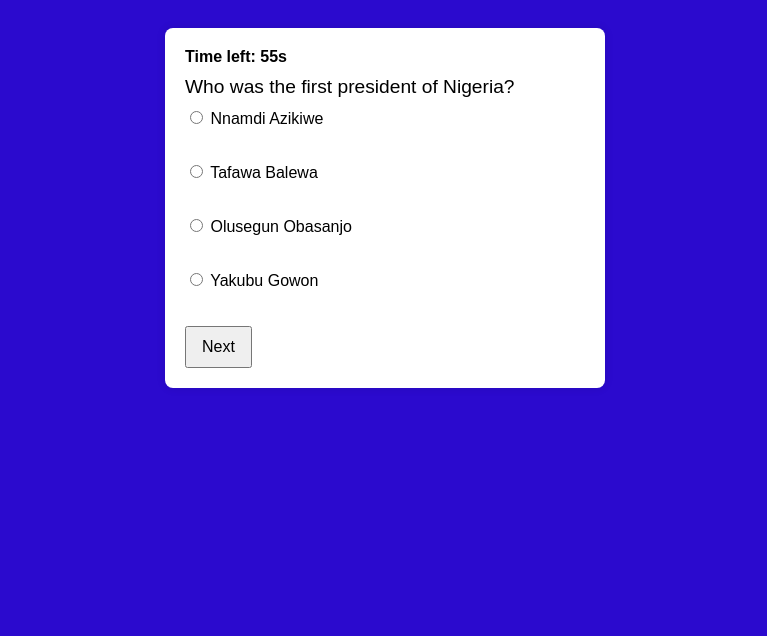
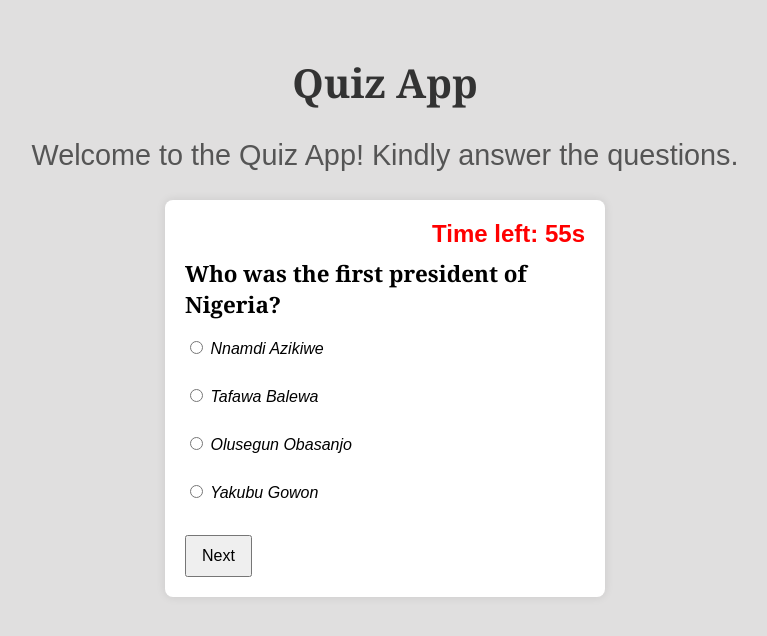
Before and after one commit to rareprince/Quiz-app, a plain HTML site: page index.html in a window 1280 px wide. Shown: the whole page, without its empty margins (255-1022 px from the left). Drawn offline with Linux system fonts and the light colour scheme.

Commit message:
heading and styling

```diff
--- a/index.html
+++ b/index.html
@@ -6,6 +6,12 @@
   <link rel="stylesheet" href="styles.css">
 </head>
 <body>
+  <div>
+    <h1>Quiz App</h1>
+    <div id="welcome-message" class="welcome-message">
+      <p>Welcome to the Quiz App! Kindly answer the questions.</p>
+    </div>
+  </div>
   <div class="quiz-container">
     <div id="timer" style="font-weight: bold; margin-bottom: 10px;"></div>
     <div id="question" class="question"></div>
--- a/styles.css
+++ b/styles.css
@@ -1,9 +1,37 @@
 body {
     font-family: Arial, sans-serif;
     padding: 20px;
-    background-color: #2b0ace;
+    background-color: #e0dfdf;
 }
 
+h1 {
+    font-family: Cambria, Cochin, Georgia, Times, 'Times New Roman', serif;
+    font-size: 2.5em;
+    font-weight: bold;
+    text-align: center;
+    color: #333;
+}
+
+.welcome-message {
+    font-size: 1.5em;
+    color: #333;
+    text-align: center;
+    margin-bottom: 20px;
+}
+
+p {
+    text-align: center;
+    font-size: 1.2em;
+    color: #555;
+}
+
+#timer {
+    font-size: 1.5em;
+    font-weight: bold;
+    color: red;
+    text-align: right;
+    margin-bottom: 20px;
+}
 .quiz-container {
     max-width: 400px;
     margin: auto;
@@ -14,13 +42,19 @@ body {
 }
 
 .question {
-    font-size: 1.2em;
-    margin-bottom: 10px;
+    font-size: 1.4em;
+    font-family:Cambria, Cochin, Georgia, Times, 'Times New Roman', serif;
+    font-weight: bold;
+    margin-bottom: 18px;
+}
+
+.options {
+    font-style: italic;
 }
 
 .options label {
     display: block;
-    margin: 8px 0;
+    margin: 5px 0;
 }
 
 button {
```
